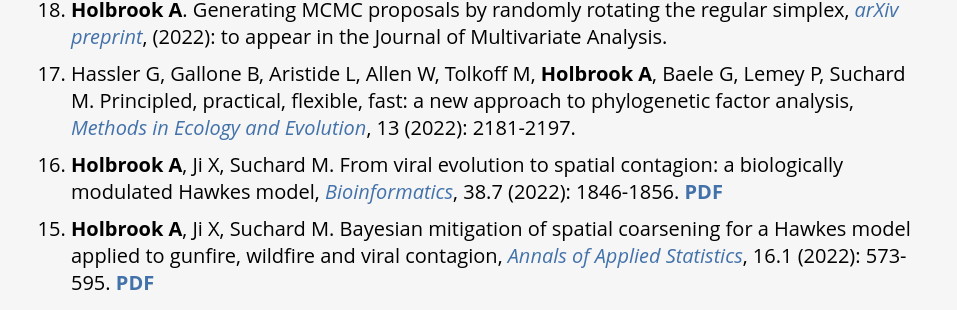
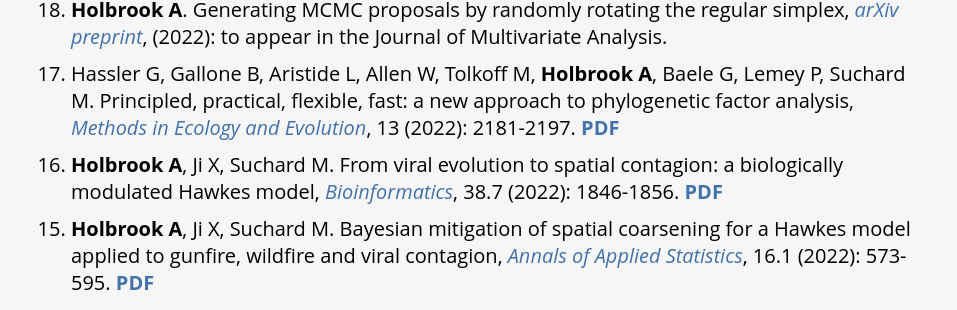
Before and after one commit to andrewjholbrook/andrewjholbrook.github.io, a Jekyll site: the page built from research.html, in a window 1280 px wide. Shown: the part 828-1138 px from the top of the page, without its empty margins (161-1118 px from the left). Built offline with Jekyll 4.4.1, drawn with Linux system fonts in a browser that asks for light colours; a style sheet for code colours, icons or effects is not loaded.

Commit message:
Update research.html

```diff
--- a/research.html
+++ b/research.html
@@ -29,7 +29,7 @@
 
   <ol id="pubs" reversed>
                 <li><b>Holbrook A</b>. Generating MCMC proposals by randomly rotating the regular simplex, <i><a href="https://arxiv.org/abs/2110.06445" target="_blank">arXiv preprint</a></i>, (2022): to appear in the Journal of Multivariate Analysis.  </li>
-                <li> Hassler G, Gallone B, Aristide L, Allen W, Tolkoff M, <b>Holbrook A</b>, Baele G, Lemey P, Suchard M. Principled, practical, flexible, fast: a new approach to phylogenetic factor analysis, <i><a href="https://doi.org/10.1111/2041-210X.13920" target="_blank">Methods in Ecology and Evolution</a></i>, 13 (2022): 2181-2197.
+                <li> Hassler G, Gallone B, Aristide L, Allen W, Tolkoff M, <b>Holbrook A</b>, Baele G, Lemey P, Suchard M. Principled, practical, flexible, fast: a new approach to phylogenetic factor analysis, <i><a href="https://doi.org/10.1111/2041-210X.13920" target="_blank">Methods in Ecology and Evolution</a></i>, 13 (2022): 2181-2197. <a href="papers/ppff.pdf" target="_blank"><b>PDF</b></a>
                             <li> <b>Holbrook A</b>, Ji X, Suchard M. From viral evolution to spatial contagion: a biologically modulated Hawkes model, <i><a href="https://doi.org/10.1093/bioinformatics/btac027" target="_blank">Bioinformatics</a></i>, 38.7 (2022): 1846-1856. <a href="papers/phyloHawkes.pdf" target="_blank"><b>PDF</b></a>
                     <li> <b>Holbrook A</b>, Ji X, Suchard M. Bayesian mitigation of spatial coarsening for a Hawkes model applied to gunfire, wildfire and viral contagion, <i><a href="http://dx.doi.org/10.1214/21-AOAS1517" target="_blank">Annals of Applied Statistics</a></i>, 16.1 (2022): 573-595. <a href="papers/spatialCoarsening.pdf" target="_blank"><b>PDF</b></a>
                             <li> Tustison N, Cook P, <b>Holbrook A</b>, et al. ANTsX: A dynamic ecosystem for quantitative biological and medical imaging, <i><a href="https://doi.org/10.1038/s41598-021-87564-6" target="_blank">Scientific Reports</a></i>, 11.9068 (2021). <a href="papers/ANTsX.pdf" target="_blank"><b>PDF</b></a>
```
